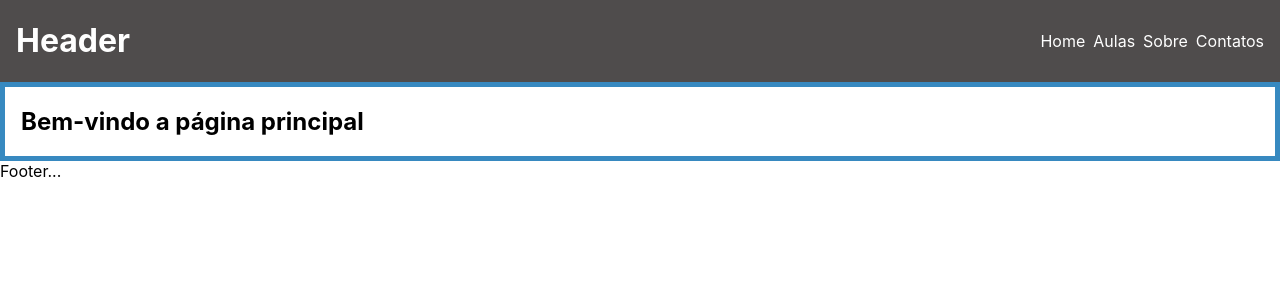
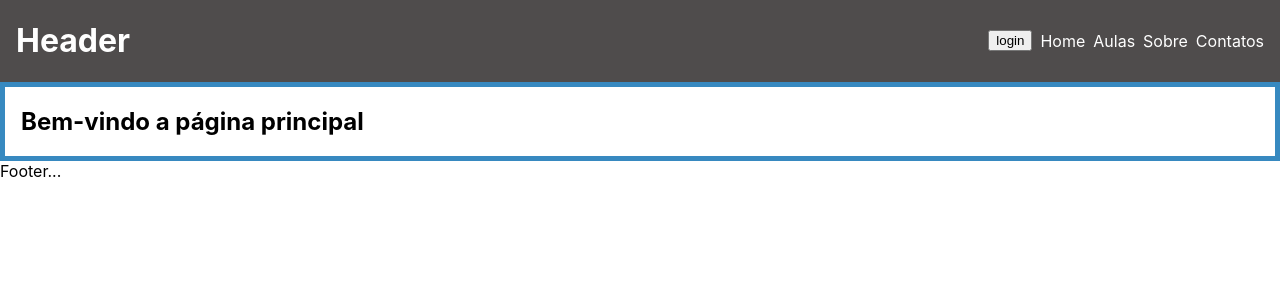
Before and after one commit to anderson-mntn/react_router_01, a React (Create React App) app: page / in a window 1280 px wide. Shown: the top 300 px of the page. Built offline with nearby package versions, Linux system fonts and the light colour scheme.

Commit message:
add:redux install, provider,  login btn with reducers actions,

```diff
--- a/package.json
+++ b/package.json
@@ -11,6 +11,7 @@
     "react-redux": "^8.1.1",
     "react-router-dom": "^6.13.0",
     "react-scripts": "5.0.1",
+    "redux": "^4.2.1",
     "web-vitals": "^2.1.4"
   },
   "scripts": {
--- a/src/App.js
+++ b/src/App.js
@@ -3,14 +3,19 @@
 
 import Header from './components/Header'
 import { Outlet } from 'react-router-dom';
+import { Provider } from 'react-redux';
+import store from './store';
+
 
 function App() {
   return (
-    <div className="App">
-      <Header/>
-      <Outlet/>
-      <Footer/>
-    </div>
+    <Provider store={store}>
+      <div className="App">
+        <Header/>
+        <Outlet/>
+        <Footer/>
+      </div>
+    </Provider>
   );
 }
 
--- /dev/null
+++ b/src/actions/loginActions.js
@@ -0,0 +1,6 @@
+export function loginAction(){
+    return { type: 'LOGIN'}
+}
+export function logoutAction(){
+    return { type: 'LOGOUT'}
+}
--- /dev/null
+++ b/src/components/AuthButton.js
@@ -0,0 +1,15 @@
+import React from "react";
+import { useDispatch, useSelector } from "react-redux";
+import { logoutAction, loginAction } from "../actions/loginActions";
+
+export default function AuthButton(props){
+    const login  = useSelector(state => state)
+    const dispatch = useDispatch()
+
+    return(login ?
+        <button onClick={()=>{ dispatch(logoutAction())}}>
+            logout
+        </button> :
+        <button onClick={()=>{ dispatch(loginAction())}}>login</button>
+    )
+}
--- a/src/components/Header.js
+++ b/src/components/Header.js
@@ -1,13 +1,16 @@
 import { Link } from "react-router-dom"
+import AuthButton from "./AuthButton"
 
 export default function Header(){
     return(<div className="header-div">
         <h1>Header</h1>
         <ul>
+            <AuthButton/>
             <li><Link to={`/`}>Home</Link></li>
             <li><Link to={`/aulas`}>Aulas</Link></li>
             <li><Link to={`/sobre`}>Sobre</Link></li>
             <li><Link to={`/contatos`}>Contatos</Link></li>
         </ul>
+
     </div>)
 }
--- /dev/null
+++ b/src/reducers/loginReducer.js
@@ -0,0 +1,7 @@
+export default function loginReducer(state = false, action){
+    switch(action.type){
+        case 'LOGIN': return true;
+        case 'LOGOUT' : return false;
+        default: return state;
+    }
+}
--- a/src/routes/Routes.js
+++ b/src/routes/Routes.js
@@ -12,6 +12,7 @@
 
 
 const router = createBrowserRouter([
+
   {
     path: "/",
     element: <App/>,
--- /dev/null
+++ b/src/store.js
@@ -0,0 +1,7 @@
+import { createStore } from "redux";
+import loginReducer from "./reducers/loginReducer";
+
+const store = createStore(loginReducer)
+
+
+export default store;
```
Also changed, not shown: 1 other file (tests, documents, lock files or other folders).
